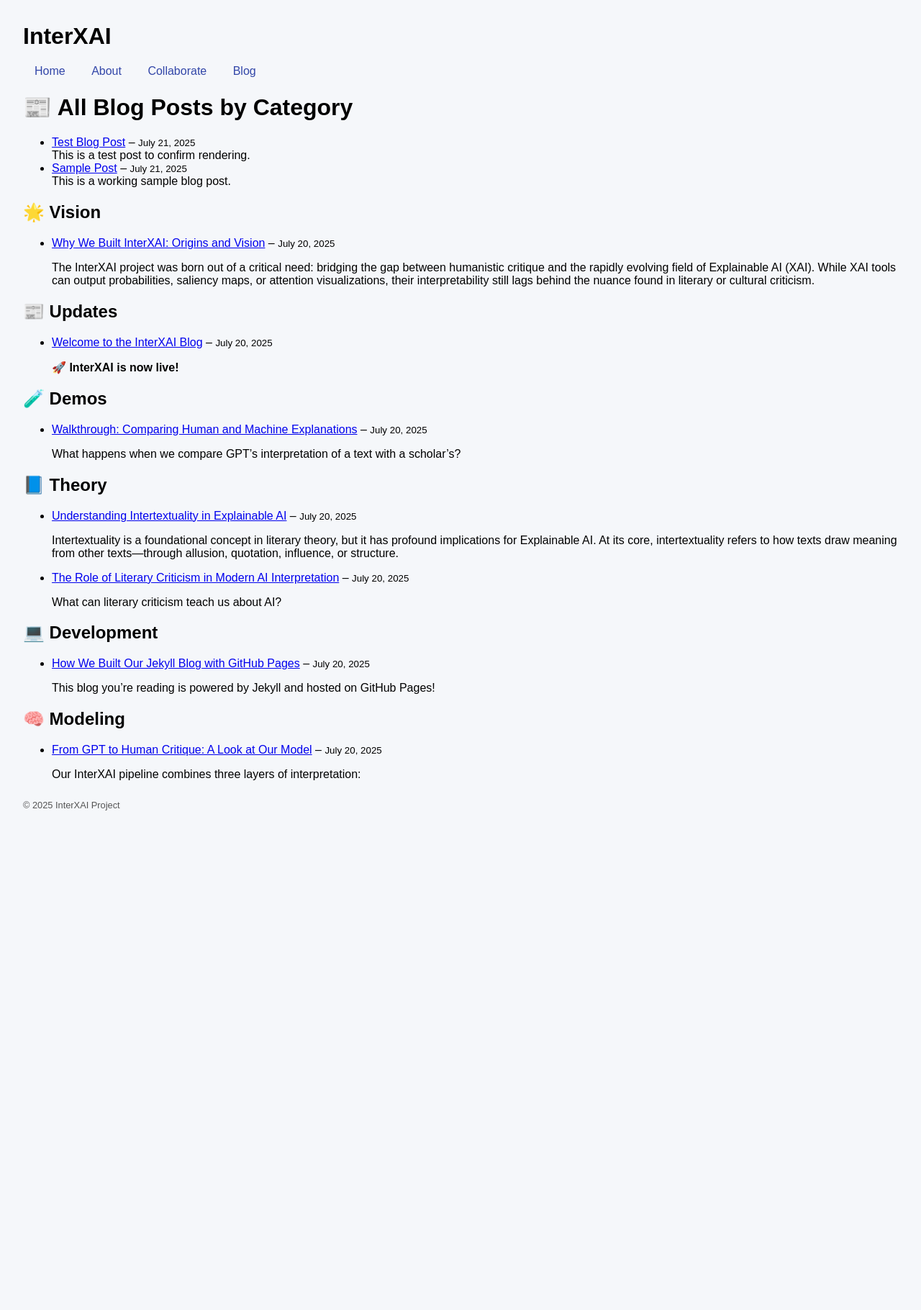
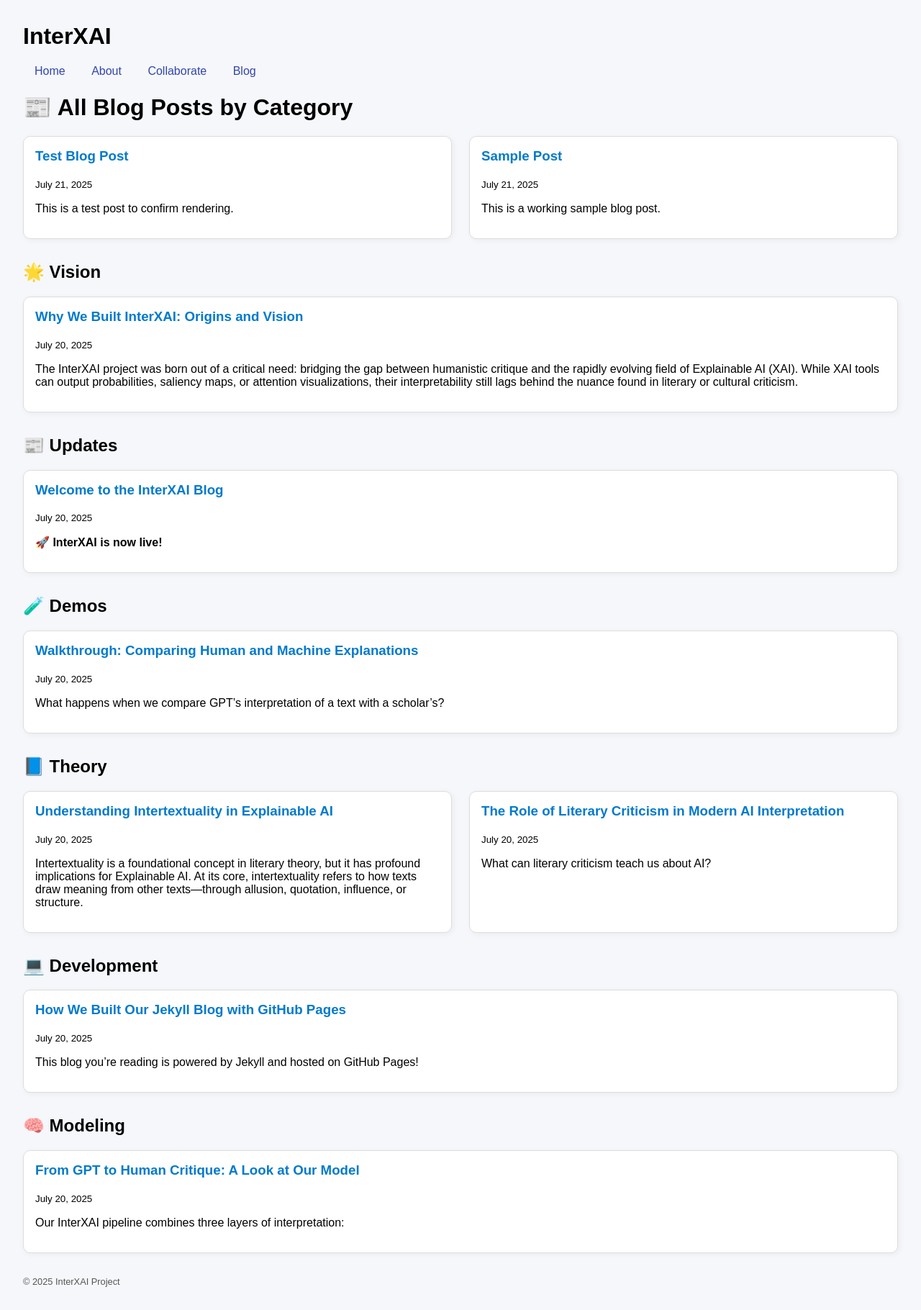
Before and after one commit to bfiliks/interxai.github.io, a Jekyll site: the page built from blog.md, in a window 1280 px wide. Shown: the whole page at 72% size. Built offline with Jekyll 4.4.1, drawn with Linux system fonts in a browser that asks for light colours; before the commit the page ends 1158 px from its top, so only the background shows below that.

Commit message:
Update blog.md

```diff
--- a/blog.md
+++ b/blog.md
@@ -5,6 +5,29 @@ permalink: /blog/
 ---
 
 # 📰 All Blog Posts by Category
+
+<style>
+.blog-grid {
+  display: grid;
+  grid-template-columns: repeat(auto-fit, minmax(300px, 1fr));
+  gap: 1.5rem;
+  margin-bottom: 2rem;
+}
+.blog-card {
+  border: 1px solid #ddd;
+  padding: 1rem;
+  border-radius: 10px;
+  background: #fff;
+  box-shadow: 2px 2px 8px rgba(0,0,0,0.05);
+}
+.blog-card h3 {
+  margin-top: 0;
+}
+.blog-card a {
+  text-decoration: none;
+  color: #007acc;
+}
+</style>
 
 {% assign grouped = site.posts | group_by_exp: "post", "post.categories[0]" %}
 {% for group in grouped %}
@@ -17,13 +40,14 @@ permalink: /blog/
     {% when "updates" %} <h2>📰 Updates</h2>
     {% else %} <h2>{{ group.name | capitalize }}</h2>
   {% endcase %}
-  <ul>
+
+  <div class="blog-grid">
     {% for post in group.items %}
-      <li>
-        <a href="{{ post.url }}">{{ post.title }}</a> –
-        <small>{{ post.date | date: "%B %d, %Y" }}</small><br/>
-        {{ post.excerpt }}
-      </li>
+      <div class="blog-card">
+        <h3><a href="{{ post.url }}">{{ post.title }}</a></h3>
+        <small>{{ post.date | date: "%B %d, %Y" }}</small>
+        <p>{{ post.excerpt }}</p>
+      </div>
     {% endfor %}
-  </ul>
+  </div>
 {% endfor %}
```
